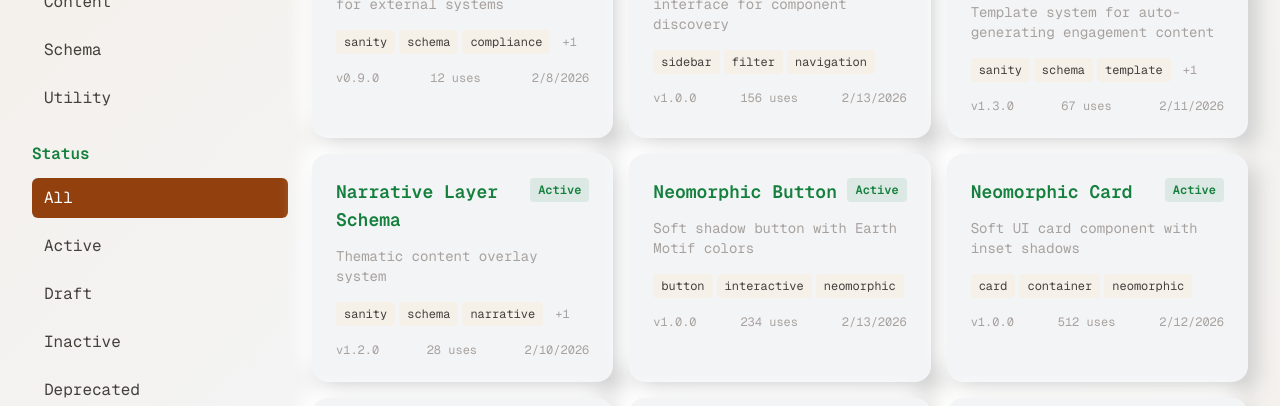
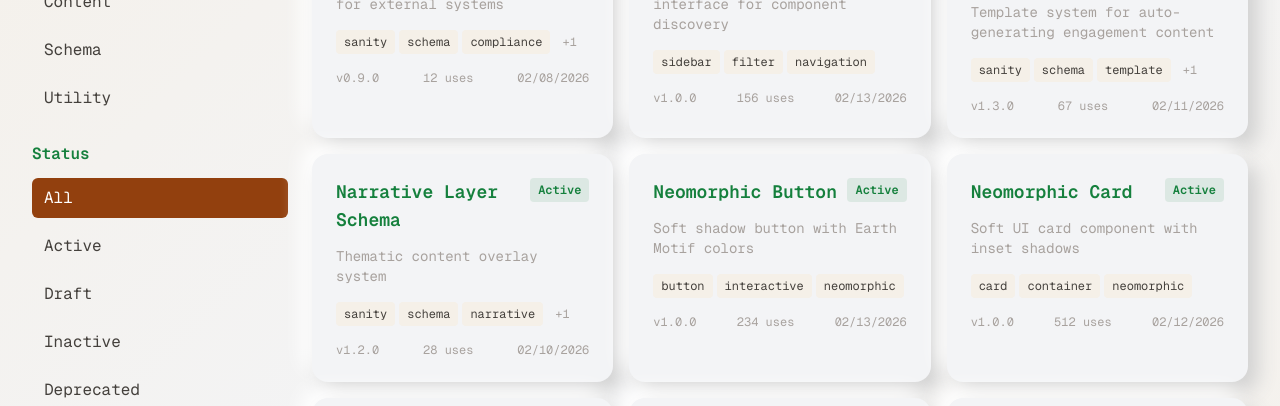
Before and after one commit to CultureSpatial/USA250_impact, a Next.js app: page / in a window 1280 px wide. Shown: the part 362-768 px from the top of the page. Built offline with nearby package versions, Linux system fonts and the light colour scheme.

Commit message:
feat: add date formatting function for consistent display across server and client

```diff
--- a/components/ComponentCard.tsx
+++ b/components/ComponentCard.tsx
@@ -3,6 +3,15 @@ import { Component } from '@/lib/components-registry'
 interface ComponentCardProps {
   component: Component
   onSelect?: (component: Component) => void
+}
+
+// Consistent date formatting that works on both server and client
+function formatDate(dateString: string): string {
+  const date = new Date(dateString)
+  const year = date.getUTCFullYear()
+  const month = String(date.getUTCMonth() + 1).padStart(2, '0')
+  const day = String(date.getUTCDate()).padStart(2, '0')
+  return `${month}/${day}/${year}`
 }
 
 export function ComponentCard({ component, onSelect }: ComponentCardProps) {
@@ -47,7 +56,7 @@ export function ComponentCard({ component, onSelect }: ComponentCardProps) {
       <div className="flex items-center justify-between text-xs text-earth-slate">
         <span>v{component.version}</span>
         <span>{component.usage} uses</span>
-        <span>{new Date(component.lastUpdated).toLocaleDateString()}</span>
+        <span>{formatDate(component.lastUpdated)}</span>
       </div>
     </div>
   )
```
